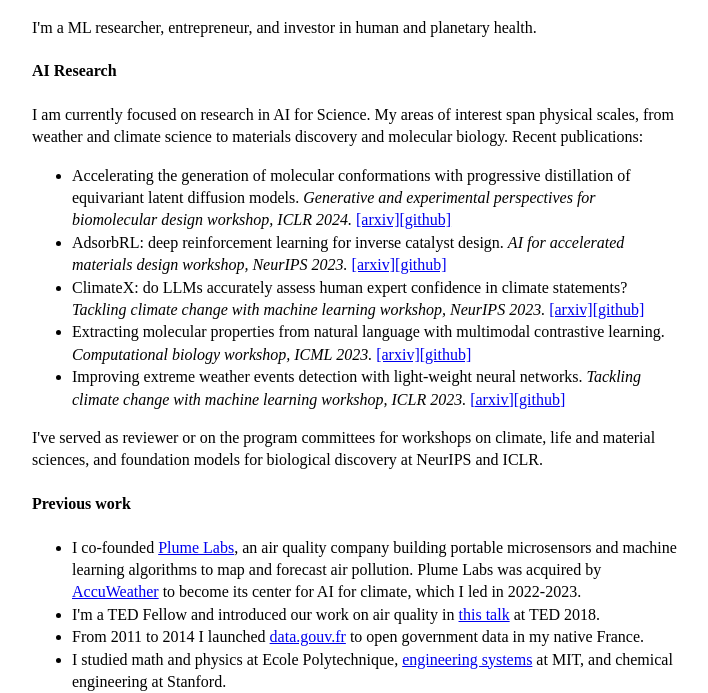
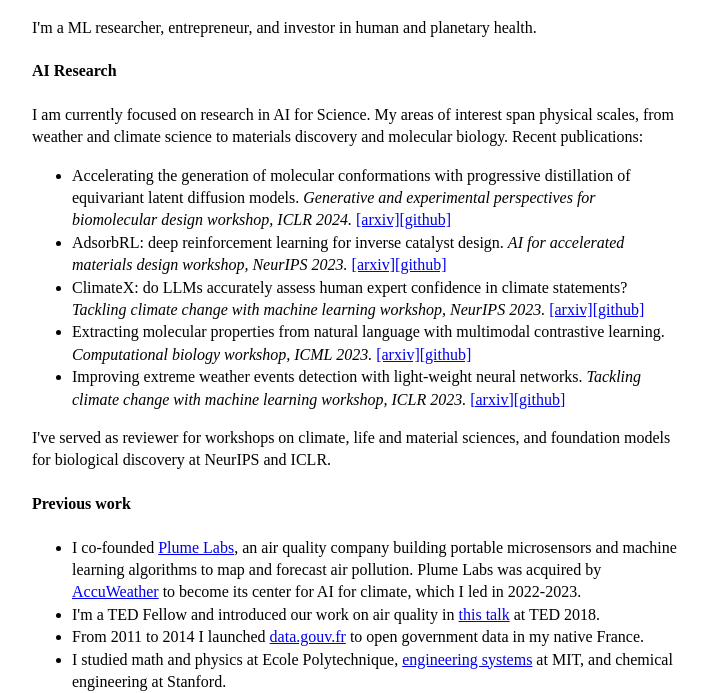
Before and after one commit to rlacombe/rlacombe.github.io, a plain HTML site: page index.html in a window 1280 px wide. Shown: the part 107-800 px from the top of the page, without its empty margins (283-991 px from the left). Drawn offline with Linux system fonts and the light colour scheme.

Commit message:
Update index.html

```diff
--- a/index.html
+++ b/index.html
@@ -49,7 +49,7 @@
         <li>Extracting molecular properties from natural language with multimodal contrastive learning. <i>Computational biology workshop, ICML 2023.</i> <a href="https://arxiv.org/abs/2307.12996">[arxiv]</a><a href="https://github.com/rlacombe/new-MoMu">[github]</a></li>
         <li>Improving extreme weather events detection with light-weight neural networks. <i>Tackling climate change with machine learning workshop, ICLR 2023.</i> <a href="https://arxiv.org/abs/2304.00176">[arxiv]</a><a href="https://github.com/hannahg141/ClimateNet">[github]</a></li>
     </ul>
-    I've served as reviewer or on the program committees for workshops on climate, life and material sciences, and foundation models for biological discovery at NeurIPS and ICLR.
+    I've served as reviewer for workshops on climate, life and material sciences, and foundation models for biological discovery at NeurIPS and ICLR.
 
     <h4>Previous work</h4>
 
```
